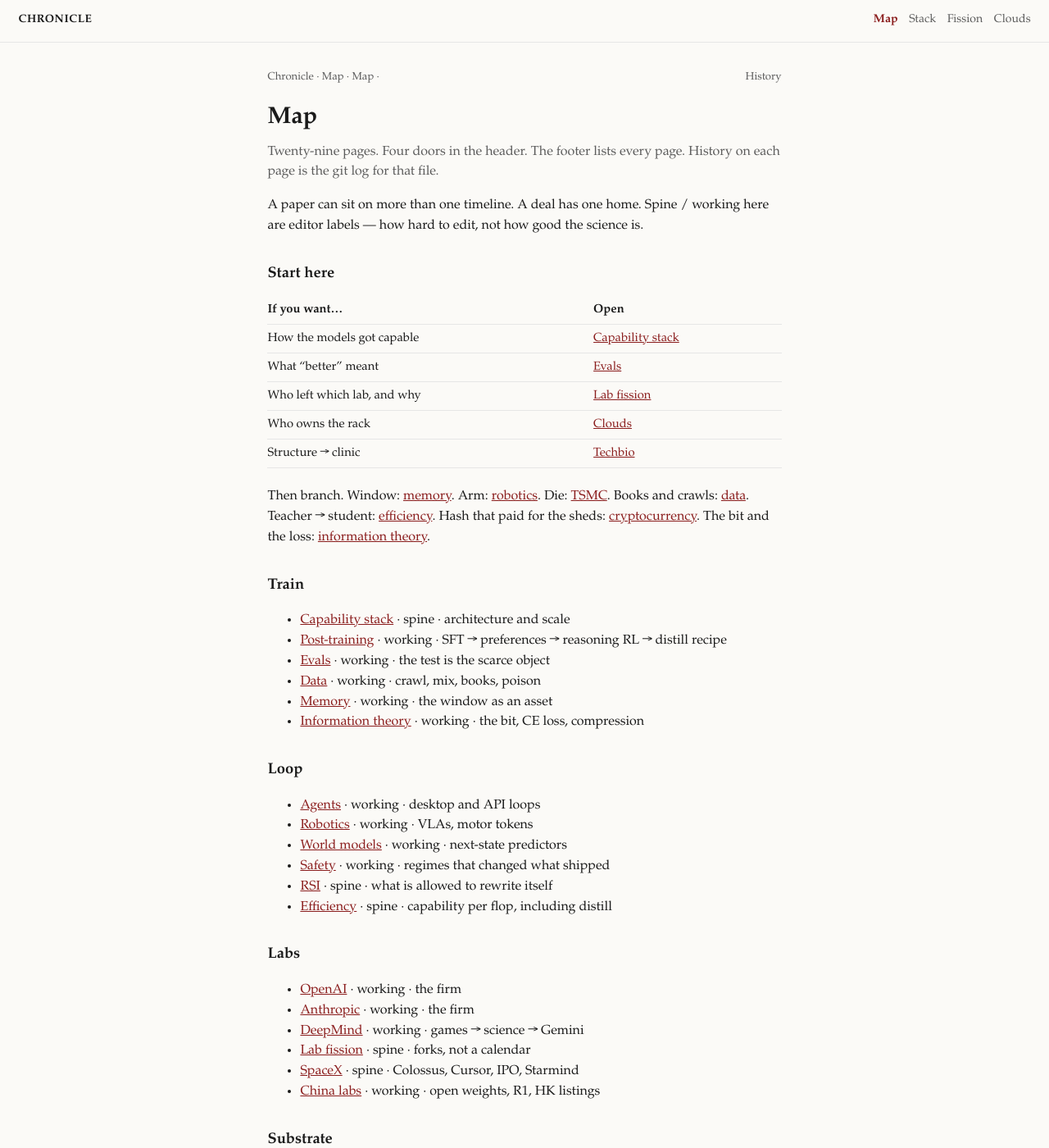
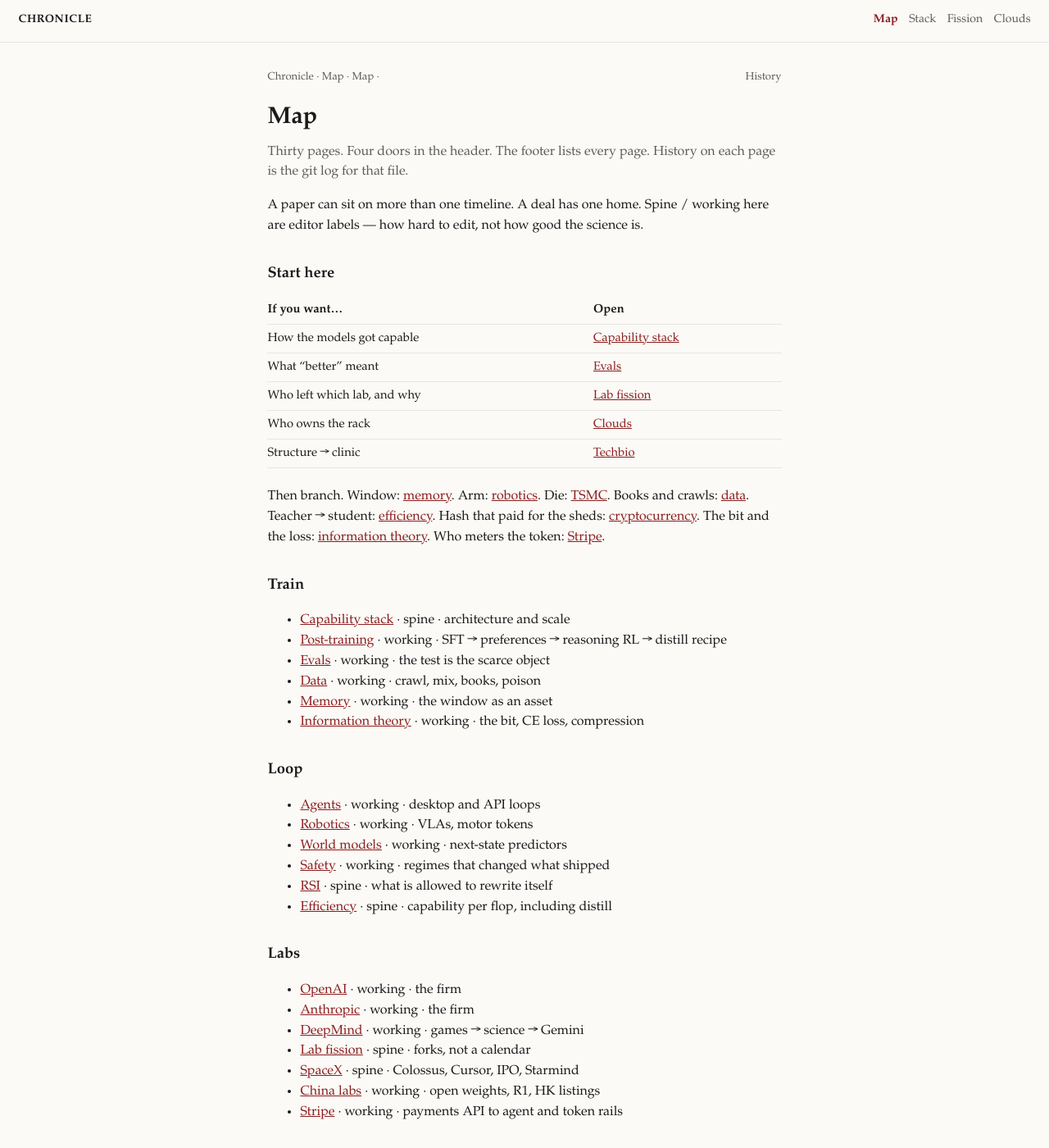
Before and after one commit to vandontduong/chronicle, a Jekyll site: the page built from timelines/index.md, in a window 1280 px wide and 1400 px high. Shown: the whole window at 82% size. Built offline with Jekyll 4.4.1, drawn with Linux system fonts in a browser that asks for light colours.

Commit message:
Add Stripe timeline: payments API to agent and token rails

```diff
--- a/_includes/sitemap.html
+++ b/_includes/sitemap.html
@@ -25,6 +25,7 @@
     <a href="{{ '/timelines/lab-fission/' | relative_url }}"{% if page.url contains '/lab-fission' %} class="here"{% endif %}>Fission</a>
     <a href="{{ '/timelines/spacex/' | relative_url }}"{% if page.url contains '/spacex' %} class="here"{% endif %}>SpaceX</a>
     <a href="{{ '/timelines/china-labs/' | relative_url }}"{% if page.url contains '/china-labs' %} class="here"{% endif %}>China</a>
+    <a href="{{ '/timelines/stripe/' | relative_url }}"{% if page.url contains '/stripe' %} class="here"{% endif %}>Stripe</a>
   </div>
   <div>
     <p>Substrate</p>
--- a/timelines/index.md
+++ b/timelines/index.md
@@ -6,7 +6,7 @@ permalink: /timelines/
 
 # Map
 
-<p class="lede">Twenty-nine pages. Four doors in the header. The footer lists every page. History on each page is the git log for that file.</p>
+<p class="lede">Thirty pages. Four doors in the header. The footer lists every page. History on each page is the git log for that file.</p>
 
 A paper can sit on more than one timeline. A deal has one home. Spine / working here are editor labels — how hard to edit, not how good the science is.
 
@@ -20,7 +20,7 @@ A paper can sit on more than one timeline. A deal has one home. Spine / working
 | Who owns the rack | [Clouds]({{ '/timelines/clouds/' | relative_url }}) |
 | Structure → clinic | [Techbio]({{ '/timelines/techbio/' | relative_url }}) |
 
-Then branch. Window: [memory]({{ '/timelines/memory/' | relative_url }}). Arm: [robotics]({{ '/timelines/robotics/' | relative_url }}). Die: [TSMC]({{ '/timelines/tsmc/' | relative_url }}). Books and crawls: [data]({{ '/timelines/data/' | relative_url }}). Teacher → student: [efficiency]({{ '/timelines/efficiency/' | relative_url }}). Hash that paid for the sheds: [cryptocurrency]({{ '/timelines/cryptocurrency/' | relative_url }}). The bit and the loss: [information theory]({{ '/timelines/information-theory/' | relative_url }}).
+Then branch. Window: [memory]({{ '/timelines/memory/' | relative_url }}). Arm: [robotics]({{ '/timelines/robotics/' | relative_url }}). Die: [TSMC]({{ '/timelines/tsmc/' | relative_url }}). Books and crawls: [data]({{ '/timelines/data/' | relative_url }}). Teacher → student: [efficiency]({{ '/timelines/efficiency/' | relative_url }}). Hash that paid for the sheds: [cryptocurrency]({{ '/timelines/cryptocurrency/' | relative_url }}). The bit and the loss: [information theory]({{ '/timelines/information-theory/' | relative_url }}). Who meters the token: [Stripe]({{ '/timelines/stripe/' | relative_url }}).
 
 ## Train
 
@@ -48,6 +48,7 @@ Then branch. Window: [memory]({{ '/timelines/memory/' | relative_url }}). Arm: [
 - [Lab fission]({{ '/timelines/lab-fission/' | relative_url }}) · spine · forks, not a calendar
 - [SpaceX]({{ '/timelines/spacex/' | relative_url }}) · spine · Colossus, Cursor, IPO, Starmind
 - [China labs]({{ '/timelines/china-labs/' | relative_url }}) · working · open weights, R1, HK listings
+- [Stripe]({{ '/timelines/stripe/' | relative_url }}) · working · payments API to agent and token rails
 
 ## Substrate
 
```
Also changed, not shown: index.md (+1 -0 lines), timelines/stripe.md (added, +91 -0 lines), README.md.
